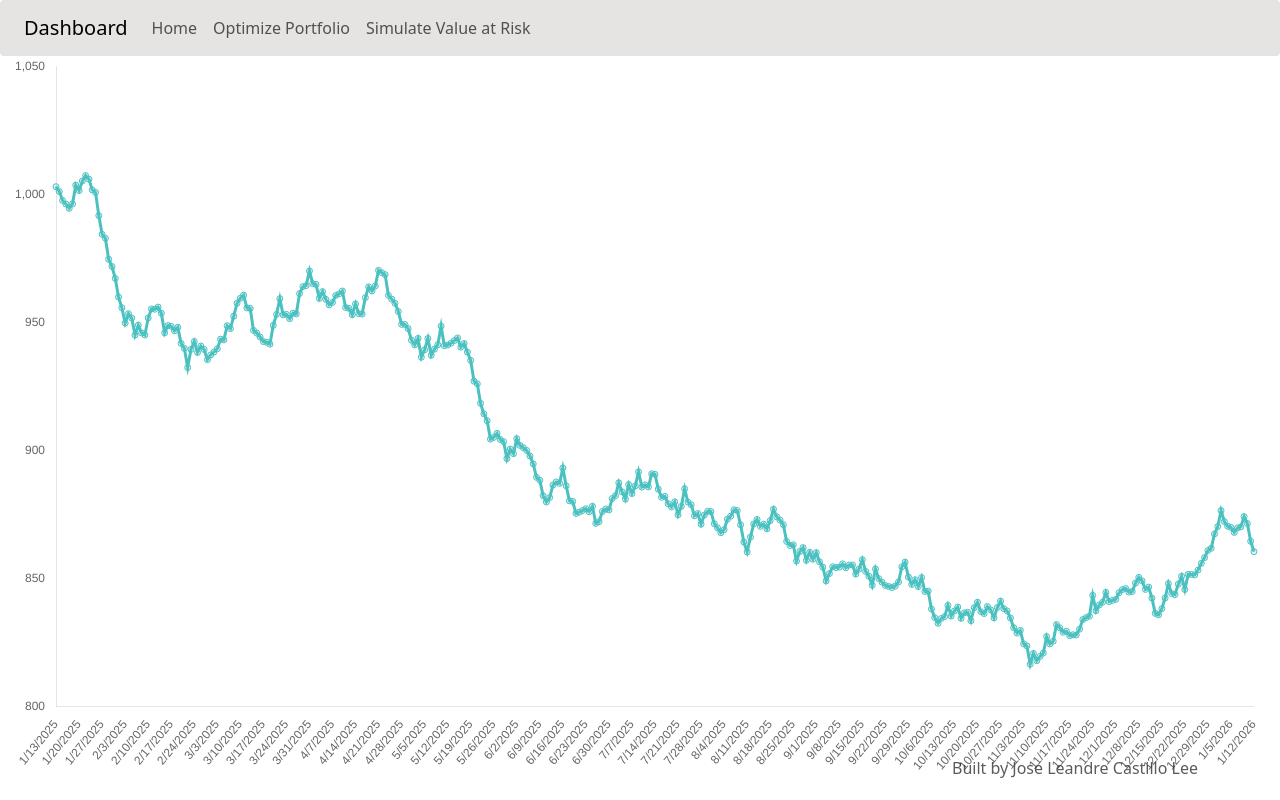
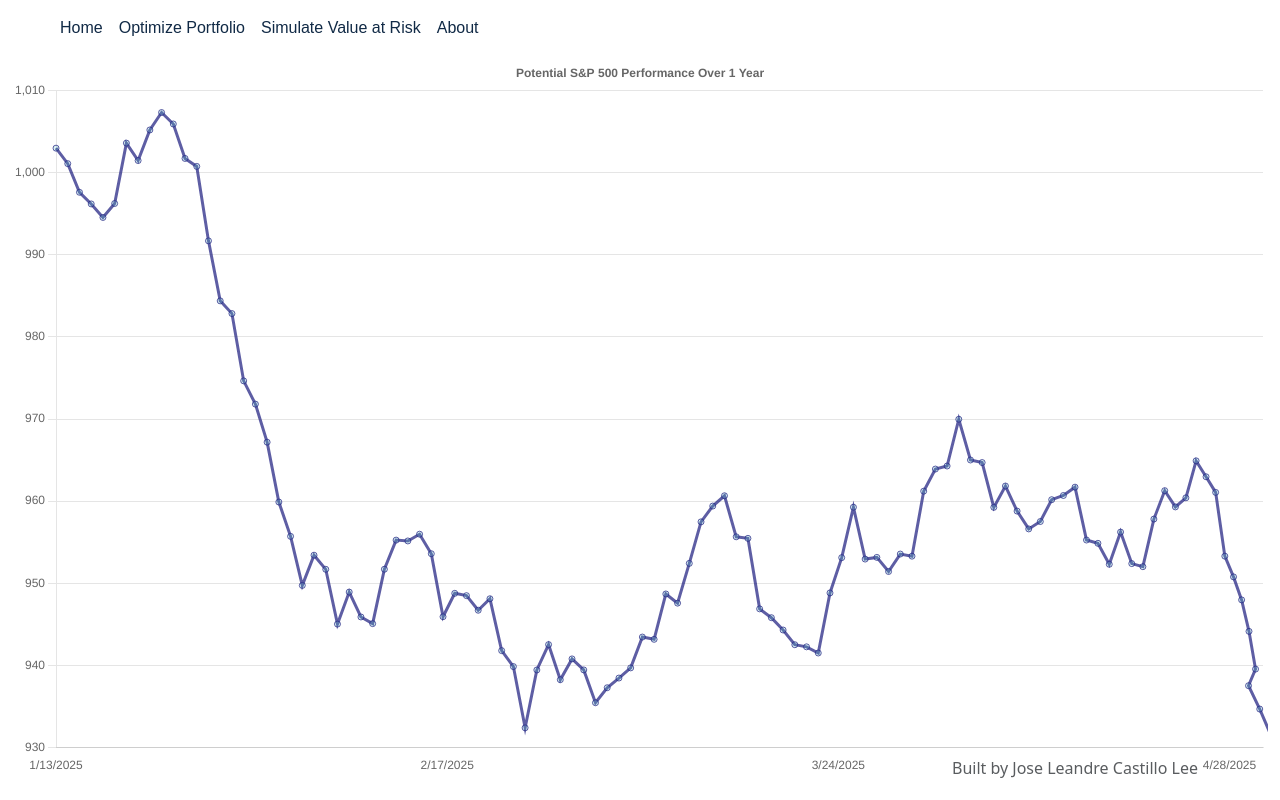
Before and after one commit to joselclee/investing-dashboard, a React (Create React App) app in the folder dashboard/: page / in a window 1280 px wide. Built offline with nearby package versions, Linux system fonts and the light colour scheme.

Commit message:
Design changes

```diff
--- a/dashboard/src/App.js
+++ b/dashboard/src/App.js
@@ -4,6 +4,7 @@ import { BrowserRouter as Router, Routes, Route } from 'react-router-dom'
 import Home from './pages/Home'
 import Var from './pages/Var'
 import Optimize from './pages/Optimize'
+import About from './pages/About'
 
 function App() {
   return (
@@ -14,6 +15,7 @@ function App() {
           <Route path="/Home" element={<Home />}/>
           <Route path="/Var" element={<Var />}/>
           <Route path="Optimize" element={<Optimize />}/>
+          <Route path="About" element={<About />}/>
         </Routes>
       </Router>
     </div>
--- a/dashboard/src/components/Graph.js
+++ b/dashboard/src/components/Graph.js
@@ -2,7 +2,7 @@
 import React, { useEffect, useState } from 'react';
 import { Line } from 'react-chartjs-2';
 import { Chart as ChartJS, LineElement, PointElement, LinearScale, Title, CategoryScale } from 'chart.js';
-import './Graph.css'; // Import the CSS file
+import './Graph.css';
 
 ChartJS.register(LineElement, PointElement, LinearScale, Title, CategoryScale);
 
@@ -13,7 +13,7 @@ const Graph = () => {
       {
         label: 'S&P 500 Performance',
         data: [],
-        borderColor: 'rgba(75,192,192,1)',
+        borderColor: 'rgba(40, 40, 134, 0.75)',
         backgroundColor: 'rgba(75,192,192,0.2)',
         fill: true,
       },
@@ -27,13 +27,23 @@ const Graph = () => {
         grid: {
           display: false,
         },
+        ticks: {
+          maxRotation: 0,
+          minRotation: 0,
+        },
       },
       y: {
         grid: {
-          display: false,
+          display: true,
         },
       },
     },
+    plugins: {
+      title: {
+        display: true,
+        text: 'Potential S&P 500 Performance Over 1 Year',
+      }
+    }
   };
 
   useEffect(() => {
@@ -67,7 +77,7 @@ const Graph = () => {
           ],
         };
       });
-    }, 10); // Reduced interval time to 10ms
+    }, 50); // Reduced interval time to 10ms
 
     return () => clearInterval(interval);
   }, []);
--- a/dashboard/src/components/Header.css
+++ b/dashboard/src/components/Header.css
@@ -1,10 +1,24 @@
 .custom-header {
-    background-color: #E5E4E2 !important;
+    background-color: white !important;
     border-radius: 4px;
+    margin-left: 6.5vh;
 
 }
 .custom-brand {
     margin-left: 3vh;
     color: black !important;
-    size: 20px;
+    font-size: 30px !important;
 }
+
+.custom-button {
+    background-color: white !important;
+    color: #112A46 !important;
+    font-size: 16px !important;
+    font-family: Arial, Helvetica, sans-serif;
+}
+.custom-button:hover {
+    background-color: #c3cad030 !important;
+    color:#112A46 !important;
+    border-radius: 4px;
+
+}
--- a/dashboard/src/components/Header.js
+++ b/dashboard/src/components/Header.js
@@ -5,17 +5,18 @@ const Header = () => {
   return (
     <div>
         <Navbar expand="lg" className="custom-header">
-            <Navbar.Brand className="custom-brand">
+            {/* <Navbar.Brand className="custom-brand">
               <Nav.Link href="/">
                 Dashboard
               </Nav.Link>
-            </Navbar.Brand>
+            </Navbar.Brand> */}
             <Navbar.Toggle aria-controls="basic-navbar-nav" />
             <Navbar.Collapse id="basic-navbar-nav">
               <Nav className="me-auto">
-                <Nav.Link href="/Home">Home</Nav.Link>
-                <Nav.Link href="/Optimize">Optimize Portfolio</Nav.Link>
-                <Nav.Link href="/Var">Simulate Value at Risk</Nav.Link>
+                <Nav.Link className="custom-button" href="/Home">Home</Nav.Link>
+                <Nav.Link className="custom-button" href="/Optimize">Optimize Portfolio</Nav.Link>
+                <Nav.Link className="custom-button" href="/Var">Simulate Value at Risk</Nav.Link>
+                <Nav.Link className="custom-button" href="/About">About</Nav.Link>
               </Nav>
             </Navbar.Collapse>
         </Navbar>
--- /dev/null
+++ b/dashboard/src/pages/About.js
@@ -0,0 +1,18 @@
+import React from 'react'
+
+import Header from '../components/Header'
+import Footer from '../components/Footer'
+
+const About = () => {
+  return (
+    <div>
+        <Header />
+        <p>
+            This dashboard was created by <a href="https://www.andrelee.engineer/">Jose Lee</a>, to help visualize and optimize a portfolio.
+        </p>
+        <Footer />
+    </div>
+  )
+}
+
+export default About
--- a/dashboard/src/pages/Var.js
+++ b/dashboard/src/pages/Var.js
@@ -10,6 +10,11 @@ const Var = () => {
   return (
     <Container fluid>
         <Header />
+        <Row>
+          <Col>
+
+          </Col>
+        </Row>
         <Footer />
     </Container>
   )
```
